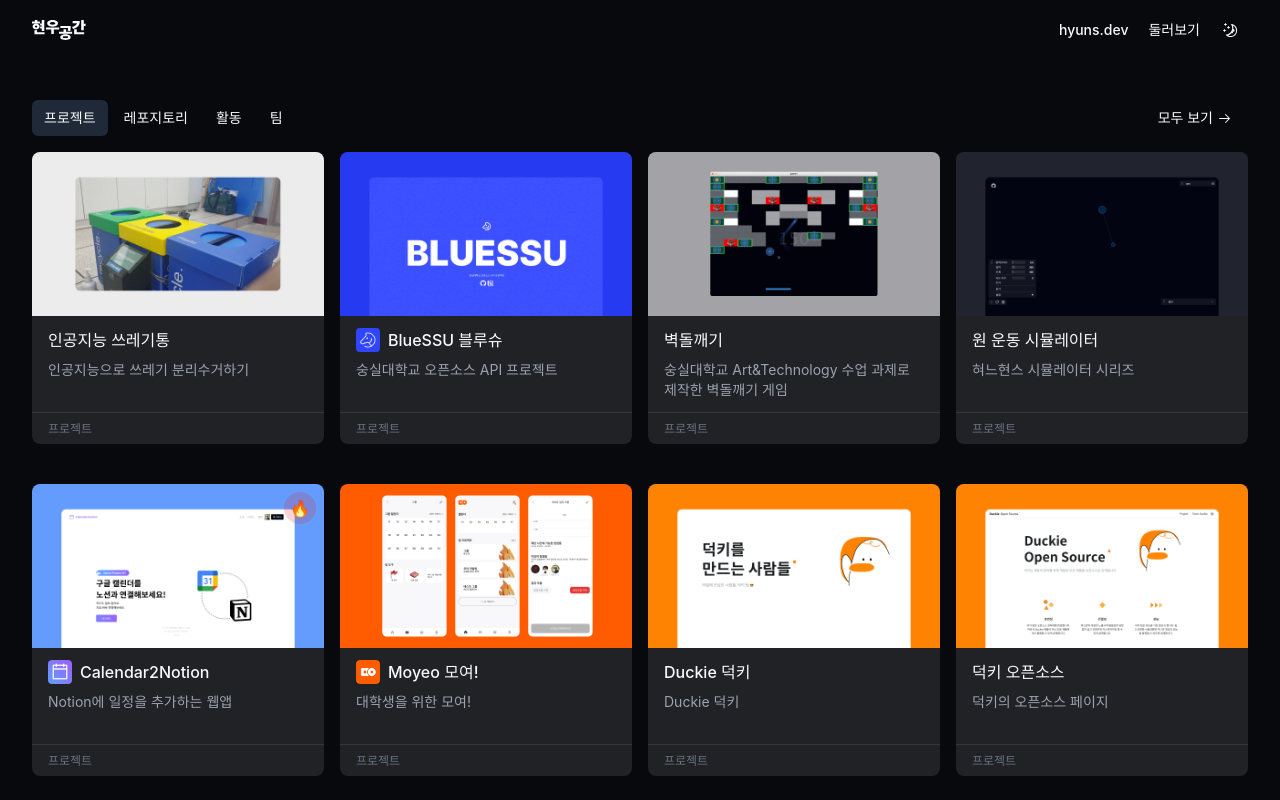
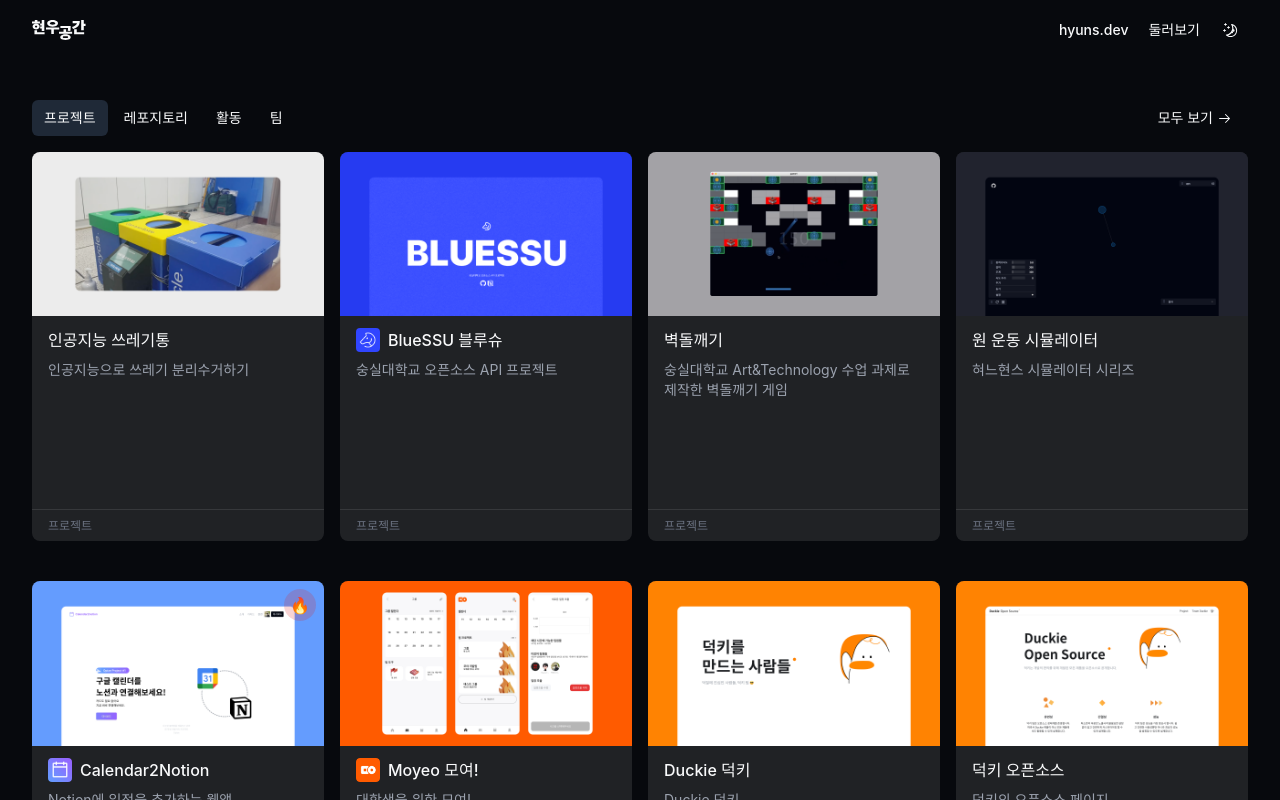
Before and after one commit to HyunsDev/hyuns-space, a React (Vite) app: page /items in a window 1280 px wide. Built offline with nearby package versions, Linux system fonts and the light colour scheme; a web font is replaced by a local one.

Commit message:
feat: 둘러보기 페이지 디자인 수정

```diff
--- a/src/pages/items/page.tsx
+++ b/src/pages/items/page.tsx
@@ -38,7 +38,7 @@
               </Link>
             </Button>
           </div>
-          <ItemCardGrid items={items} variant="compact" />
+          <ItemCardGrid items={items} />
         </div>
       </PageContainer>
     </>
```
